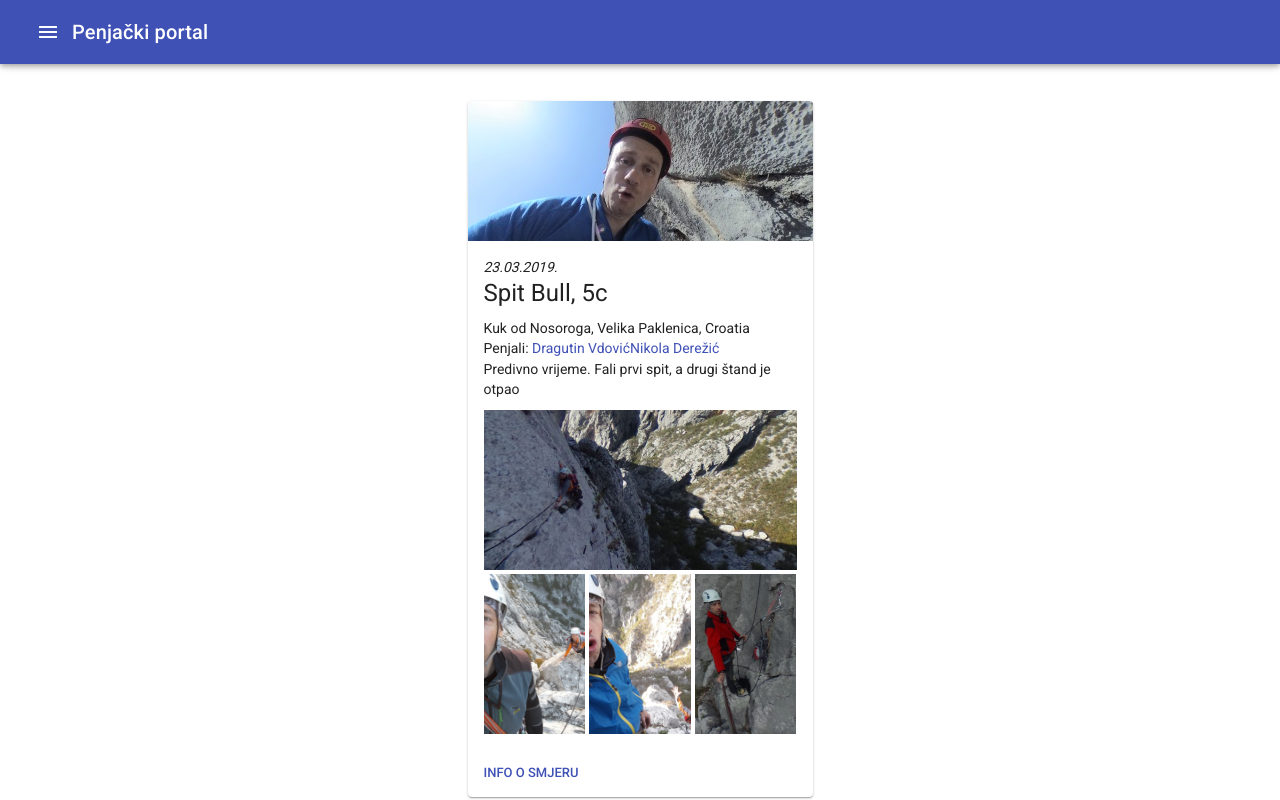
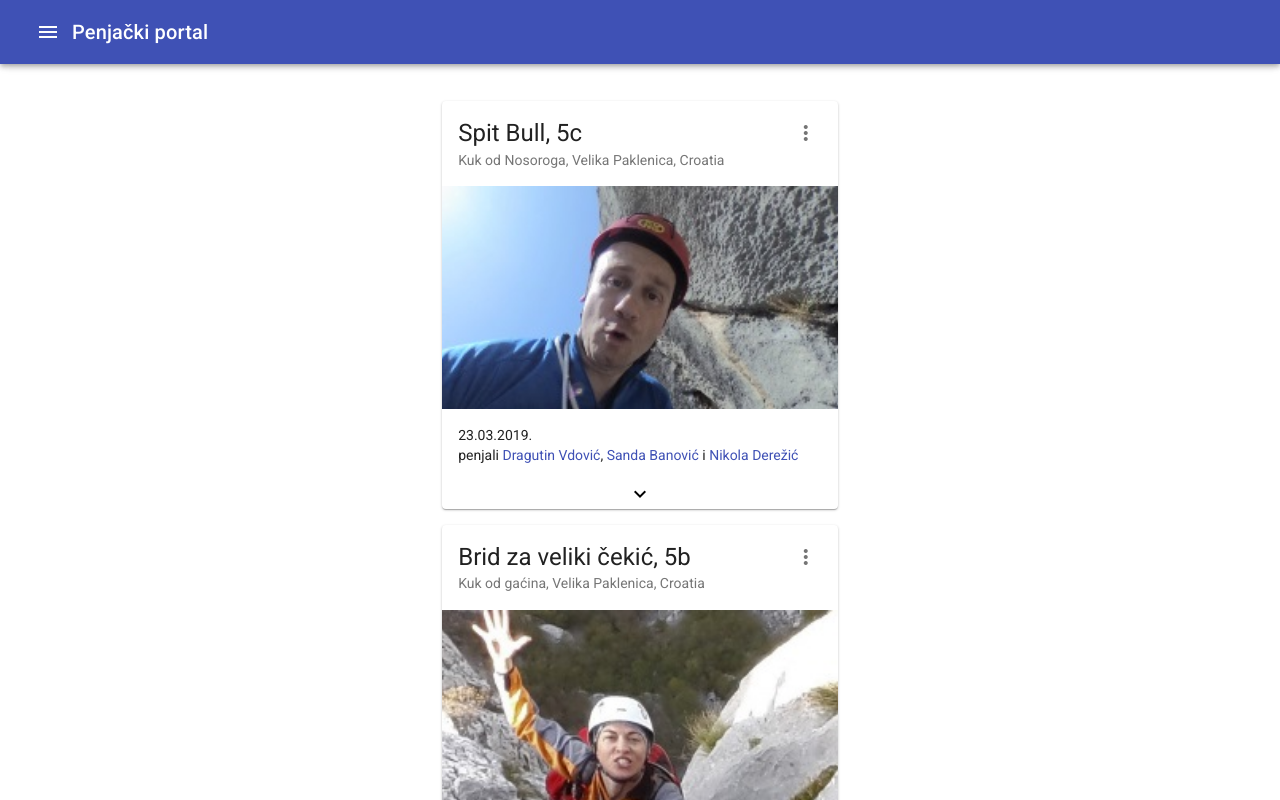
Before and after one commit to knee-cola/portal-penjanje, a React (Create React App) app: page / in a window 1280 px wide. Shown: the top 800 px of the page. Built offline with nearby package versions, Linux system fonts and the light colour scheme.

Commit message:
kartice uspona prilagođene tako da izgledaju više kao YouTube post

```diff
--- a/src/cards/UsponCard.js
+++ b/src/cards/UsponCard.js
@@ -1,62 +1,83 @@
-import React from 'react';
+import React, { Fragment } from 'react';
 import { withStyles } from '@material-ui/core/styles';
 import Card from '@material-ui/core/Card';
-import CardActionArea from '@material-ui/core/CardActionArea';
 import CardActions from '@material-ui/core/CardActions';
 import CardContent from '@material-ui/core/CardContent';
 import CardMedia from '@material-ui/core/CardMedia';
-import Button from '@material-ui/core/Button';
 import Typography from '@material-ui/core/Typography';
-import { Link } from '@material-ui/core';
+import { Link, CardHeader, IconButton, Icon, Collapse, CardActionArea } from '@material-ui/core';
 import { Link as RouterLink } from 'react-router-dom';
 import ImageGallery from '../components/ImageGallery';
-
+import classnames from 'classnames';
 
 const styles = {
   card: {
-    maxWidth: 345,
-    margin: '1em',
+    maxWidth: 400,
+    margin: '1em'
   },
   media: {
-    height: 140,
+    height: 0,
+    paddingTop: '56.25%', // 16:9
+  },
+  expand: {
+    transform: 'rotate(0deg)',
+    marginLeft: 'auto',
+    marginRight: 'auto',
+    transition: 'transform',
+    transitionDuration: 300,
+  },
+  expandOpen: {
+    transform: 'rotate(180deg)',
+  },
+  actionArea: {
+    textAlign: 'center'
   },
 };
 
 function UsponCard(props) {
 
-  const { classes, uspon: { penjaci, titleImage, images, datumUspona, smjer: { imeSmjera, lokacijaSmjera, ocjenaSmjera } } } = props;
+  const { classes, uspon: { penjaci, titleImage, images, datumUspona, napomena, smjer: { imeSmjera, lokacijaSmjera, ocjenaSmjera } } } = props;
+
+  const [expanded, setExpanded] = React.useState(false);
+
+  function handleExpandClick() {
+    setExpanded(!expanded);
+  }
 
   return (
     <Card className={classes.card}>
-      <CardActionArea>
+      <CardHeader
+        action={
+          <IconButton>
+            <Icon>more_vert</Icon>
+          </IconButton>
+        }
+        title={`${imeSmjera}, ${ocjenaSmjera}`}
+        subheader={lokacijaSmjera}
+      />
       <CardMedia
         className={classes.media}
         image={titleImage}
       />
       <CardContent>
-          <Typography component="i">
+        <Typography component="p">
           {datumUspona}
         </Typography>
-          <Typography className={classes.nazivSmjera} gutterBottom variant="h5" component="h2">
-            {imeSmjera}, {ocjenaSmjera}
+        <Typography component="p">
+          penjali {penjaci.map(({nick, ime, prezime}, ix, self)=> <Fragment key={nick}>{ix===0 ? '': (ix === self.length-1 ? ' i ' : ', ')}<Link component={RouterLink} to={`@${nick}`}>{ime} {prezime}</Link></Fragment>)}
         </Typography>
-          <Typography component="p">
-            {lokacijaSmjera}
-          </Typography>
-          <Typography component="p">
-              Penjali: {penjaci.map(({nick, ime, prezime}, ix)=> <Link key={nick} component={RouterLink} to={`@${nick}`}>{ime} {prezime}</Link>)}
-          </Typography>
+      </CardContent>
+      <CardActionArea onClick={handleExpandClick} aria-label="Show more" className={classes.actionArea}>
+        <Icon className={classnames(classes.expand, { [classes.expandOpen]: expanded })}>expand_more</Icon>
+      </CardActionArea>
+      <Collapse in={expanded} timeout="auto" unmountOnExit>
+        <CardContent>
           <Typography component="p" className={classes.notes}>
-              Predivno vrijeme. Fali prvi spit, a drugi štand je otpao
+            {napomena}
           </Typography>
           <ImageGallery images={images} />
         </CardContent>
-      </CardActionArea>
-      <CardActions>
-        <Button size="small" color="primary">
-          Info o smjeru
-        </Button>
-      </CardActions>
+      </Collapse>
     </Card>
   );
 }
--- a/src/data-store/DataStore.js
+++ b/src/data-store/DataStore.js
@@ -69,7 +69,7 @@ export const smjerovi = [
 export const usponi = [
     {
         id: 1,
-        penjaci: penjaci.filter(({nick}) => (nick === 'knee-cola' || nick === 'krcko')),
+        penjaci: penjaci.filter(({nick}) => (nick === 'knee-cola' || nick === 'krcko' || nick === 'banovec')),
         titleImage: KrckoSpitBull,
         images: slikeSIzleta,
         datumUspona:'23.03.2019.',
```
Lines whose indentation alone changed are shown as unchanged.
